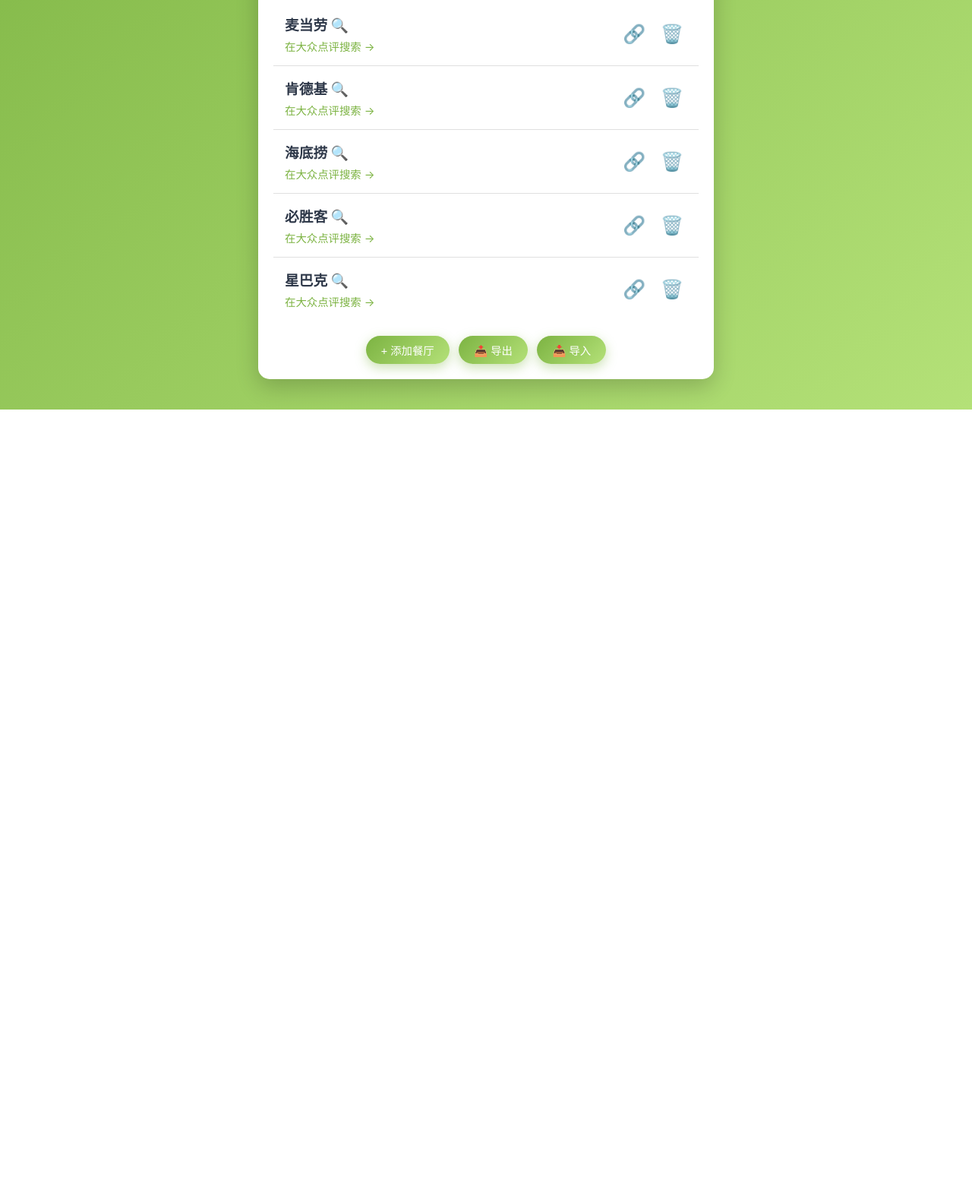
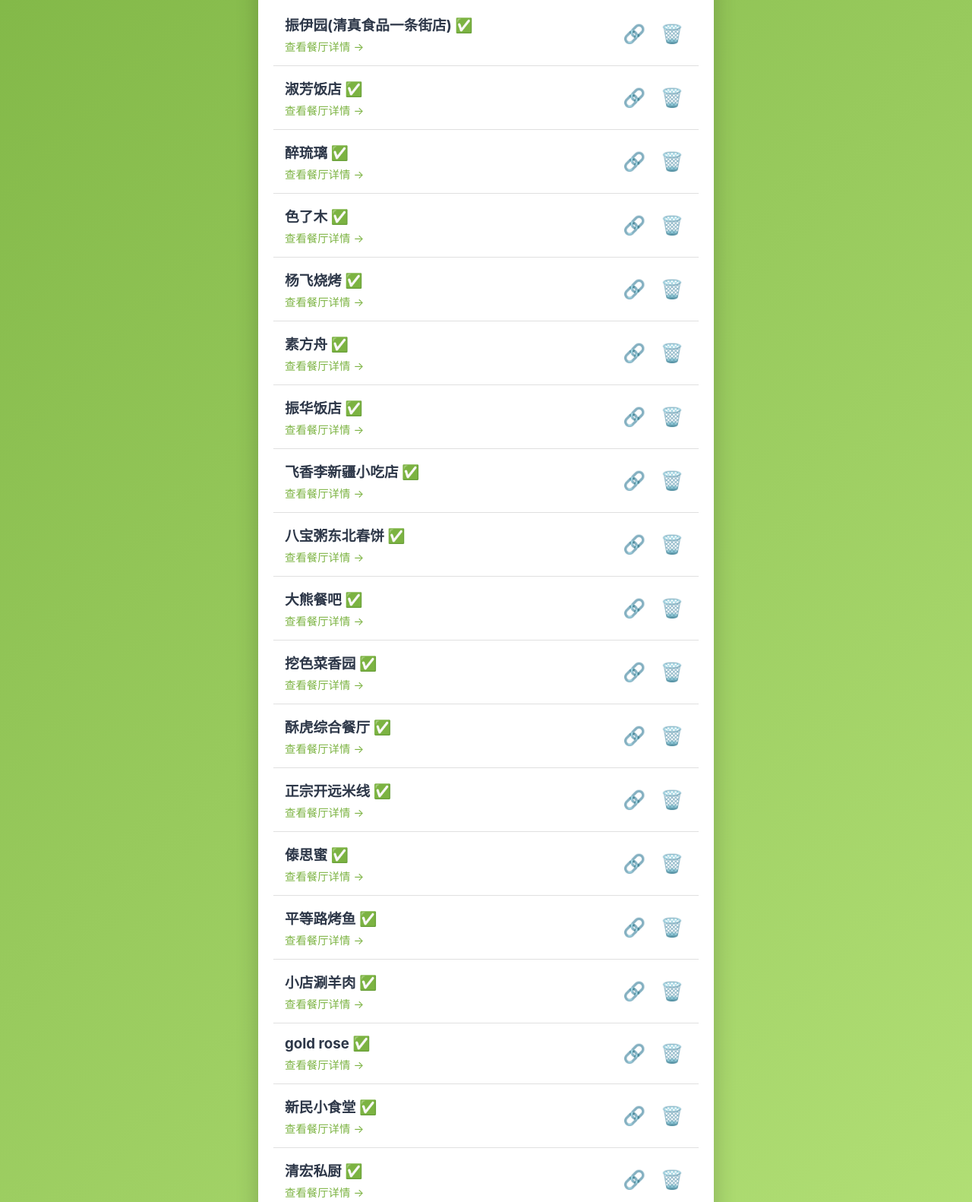
Before and after one commit to VFAN88/what-to-eat, a plain HTML site: page index.html in a window 1280 px wide. Shown: the part 448-2030 px from the top of the page at 76% size. Before the commit the page ends 987 px from the top, so only its background shows below. Drawn offline with Linux system fonts and the light colour scheme.

Commit message:
feat: add 20 real Dali restaurants with dianping links as defaults

```diff
--- a/index.html
+++ b/index.html
@@ -313,11 +313,26 @@
 
         // 初始化默认餐厅
         const defaultRestaurants = [
-            { name: "麦当劳", dianpingUrl: "" },
-            { name: "肯德基", dianpingUrl: "" },
-            { name: "海底捞", dianpingUrl: "" },
-            { name: "必胜客", dianpingUrl: "" },
-            { name: "星巴克", dianpingUrl: "" }
+            { name: "振伊园(清真食品一条街店)", dianpingUrl: "https://www.dianping.com/shop/G4600FEIfpHbfvcr" },
+            { name: "淑芳饭店", dianpingUrl: "https://www.dianping.com/shop/k7IgOd5UBzv6Bjna" },
+            { name: "醉琉璃", dianpingUrl: "https://www.dianping.com/shop/l7l9MVJA69Kw8HWE" },
+            { name: "色了木", dianpingUrl: "https://www.dianping.com/shop/k9uAsvmWMubeilSA" },
+            { name: "杨飞烧烤", dianpingUrl: "https://www.dianping.com/shop/H1gyjKCIsNOAKLC7" },
+            { name: "素方舟", dianpingUrl: "https://www.dianping.com/shop/k2W3P0q3gAdVVzoF" },
+            { name: "振华饭店", dianpingUrl: "https://www.dianping.com/shop/H9YnWpFYG4A2DEb9" },
+            { name: "飞香李新疆小吃店", dianpingUrl: "https://www.dianping.com/shop/l5J3bi5P0riuEWEU" },
+            { name: "八宝粥东北春饼", dianpingUrl: "https://www.dianping.com/shop/GaL05a4RnrgALKlR" },
+            { name: "大熊餐吧", dianpingUrl: "https://www.dianping.com/shop/l1pKmIC8hDAqhYak" },
+            { name: "挖色菜香园", dianpingUrl: "https://www.dianping.com/shop/G9lNEXmviFmTSqlz" },
+            { name: "酥虎综合餐厅", dianpingUrl: "https://www.dianping.com/shop/k4C0f9TUIZpYrhnj" },
+            { name: "正宗开远米线", dianpingUrl: "https://www.dianping.com/shop/iLVbyztdbnmJE3W7" },
+            { name: "傣思蜜", dianpingUrl: "https://www.dianping.com/shop/k4cbvdjRGNQ0oCCb" },
+            { name: "平等路烤鱼", dianpingUrl: "https://www.dianping.com/shop/F64bvDaCGIldKn3r" },
+            { name: "小店涮羊肉", dianpingUrl: "https://www.dianping.com/shop/HacXp96TPtGiWNfu" },
+            { name: "gold rose", dianpingUrl: "https://www.dianping.com/shop/H6zau0N5FG4itpVh" },
+            { name: "新民小食堂", dianpingUrl: "https://www.dianping.com/shop/l49HIgtz0QWP846X" },
+            { name: "清宏私厨", dianpingUrl: "https://www.dianping.com/shop/l46gY8LL6GZY4B4J" },
+            { name: "渝小面", dianpingUrl: "https://www.dianping.com/shop/l4gbNBbsohryatkI" }
         ];
 
         // 从 localStorage 加载数据
```
